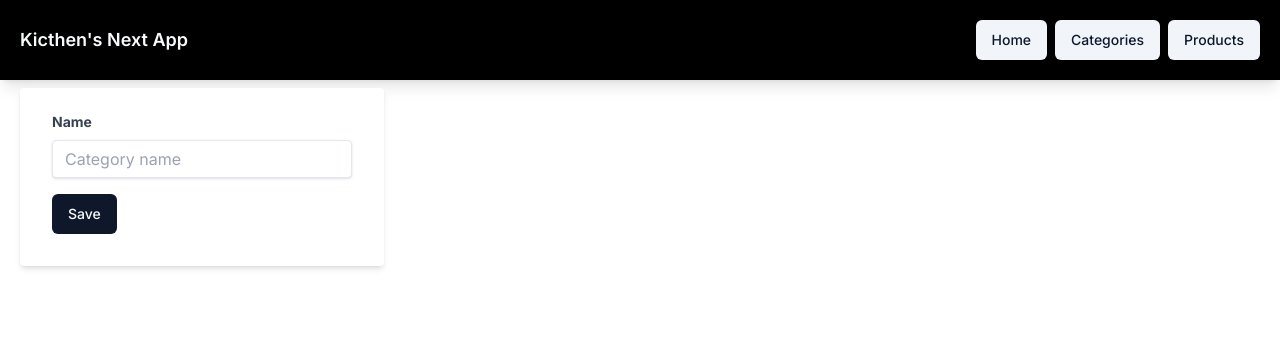
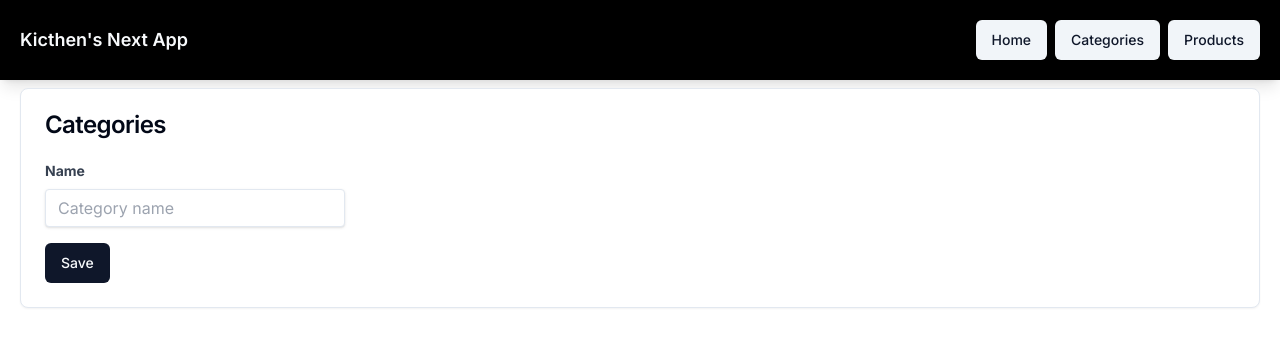
Before and after one commit to danielschmitz/kitchen-app-next-prisma-tailwind-shadcn, a Next.js app: page /categories/new in a window 1280 px wide. Shown: the top 346 px of the page. Built offline with nearby package versions, Linux system fonts and the light colour scheme.

Commit message:
car at layout

```diff
--- a/src/app/categories/del/[id]/page.tsx
+++ b/src/app/categories/del/[id]/page.tsx
@@ -23,7 +23,7 @@ const page = async ({ params }: { params: { id: string } }) => {
     <div>
       <div className="flex flex-row w-full">
         <form
-          className="bg-white shadow-md rounded px-8 pt-6 pb-8 mb-4"
+          className=""
           action={saveCategory}
         >
           <input type="hidden" name="id" defaultValue={category.id} />
--- a/src/app/categories/edit/[id]/page.tsx
+++ b/src/app/categories/edit/[id]/page.tsx
@@ -22,9 +22,6 @@ const page = async ({ params }: { params: { id: string } }) => {
       data: { name: formObject.name as string },
     });
 
-    // revalidate cache
-
-    // redirect
     redirect("/categories");
   }
 
@@ -36,7 +33,6 @@ const page = async ({ params }: { params: { id: string } }) => {
     <div>
       <div className="flex flex-row w-full">
         <form
-          className="bg-white shadow-md rounded px-8 pt-6 pb-8 mb-4"
           action={saveCategory}
         >
           <input type="hidden" name="id" defaultValue={category.id} />
--- a/src/app/categories/layout.tsx
+++ b/src/app/categories/layout.tsx
@@ -1,12 +1,18 @@
+import { Card, CardContent, CardHeader, CardTitle } from "@/components/ui/card";
+
+
 const page = ({
   children,
 }: Readonly<{
   children: React.ReactNode;
 }>) => {
   return (
-    <>
-      <div>{children}</div>
-    </>
+    <Card>
+      <CardHeader>
+        <CardTitle>Categories</CardTitle>
+      </CardHeader>
+      <CardContent>{children}</CardContent>
+    </Card>
   );
 };
 
--- a/src/app/categories/new/page.tsx
+++ b/src/app/categories/new/page.tsx
@@ -28,7 +28,6 @@ const page = () => {
     <div>
       <div className="flex flex-row w-full">
         <form
-          className="bg-white shadow-md rounded px-8 pt-6 pb-8 mb-4"
           action={createCategory}
         >
           <div className="mb-4">
--- a/src/app/categories/page.tsx
+++ b/src/app/categories/page.tsx
@@ -29,12 +29,6 @@ const page = async () => {
   const data = await getData();
   return (
     <div>
-      <Card>
-        <CardHeader>
-          <CardTitle>Categories</CardTitle>
-          <CardDescription>List Categories</CardDescription>
-        </CardHeader>
-        <CardContent>
       <Table>
         <TableCaption>A list of your categories.</TableCaption>
         <TableHeader>
@@ -52,14 +46,10 @@ const page = async () => {
               <TableCell className="text-right">
                 <div className="flex flex-row gap-2">
                   <Button asChild variant="link">
-                        <Link href={`/categories/edit/${category.id}`}>
-                          Edit
-                        </Link>
+                    <Link href={`/categories/edit/${category.id}`}>Edit</Link>
                   </Button>
                   <Button asChild variant="link">
-                        <Link href={`/categories/del/${category.id}`}>
-                          Delete
-                        </Link>
+                    <Link href={`/categories/del/${category.id}`}>Delete</Link>
                   </Button>
                 </div>
               </TableCell>
@@ -67,13 +57,10 @@ const page = async () => {
           ))}
         </TableBody>
       </Table>
-        </CardContent>
-        <CardFooter>
+
       <Button asChild>
         <Link href="/categories/new">New Category</Link>
       </Button>
-        </CardFooter>
-      </Card>
     </div>
   );
 };
```
Lines whose indentation alone changed are shown as unchanged.
